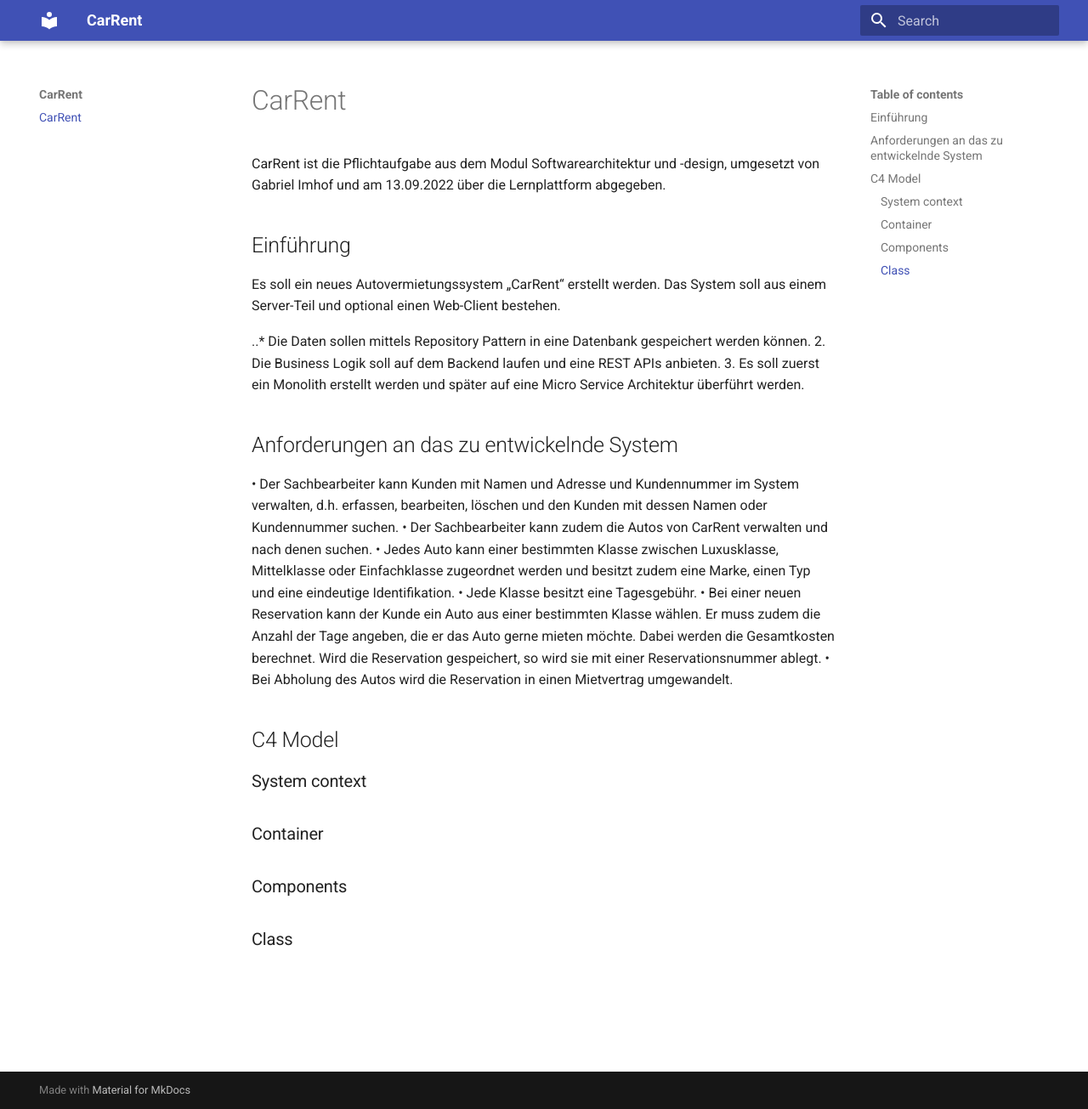
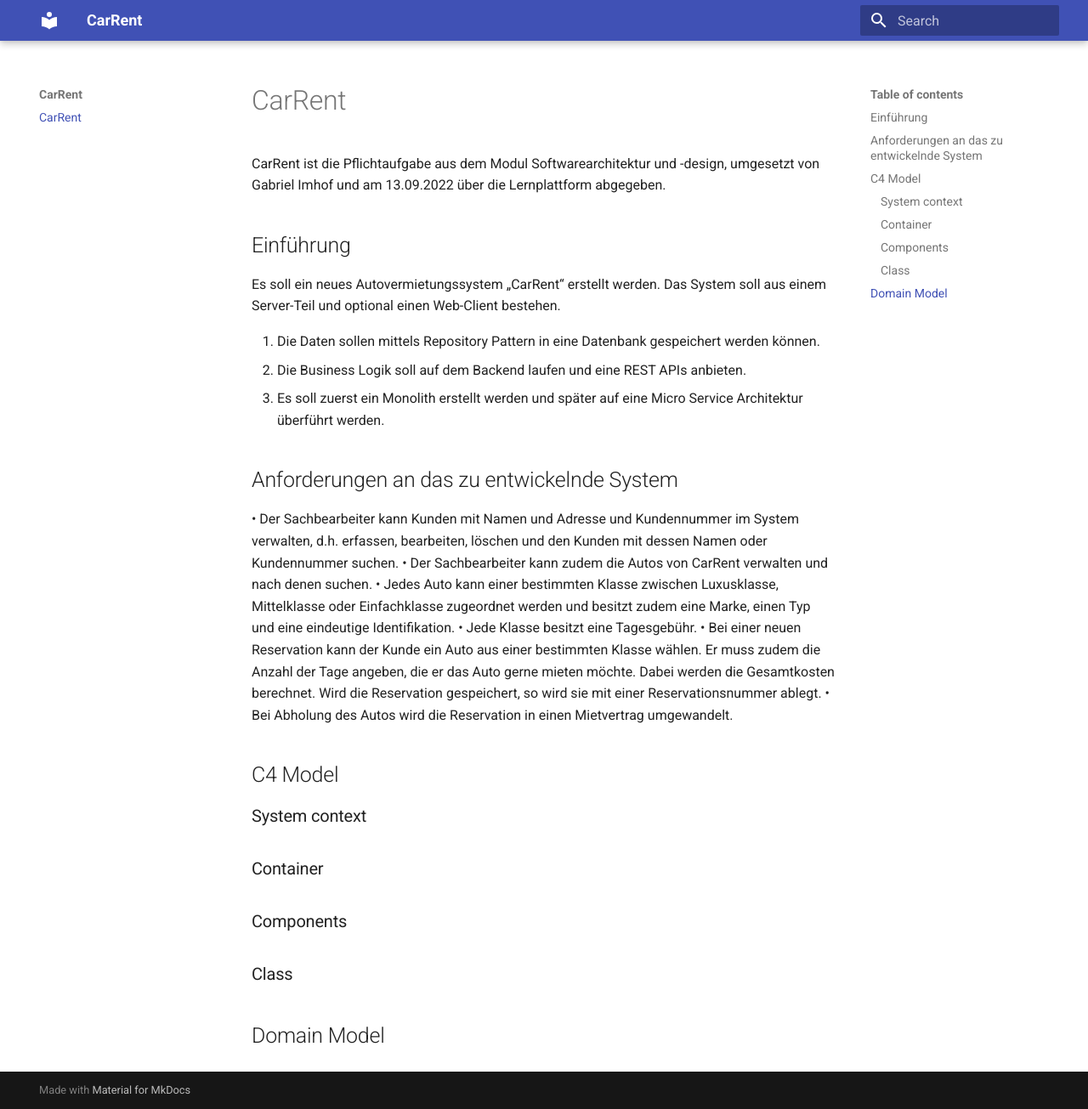
Before and after one commit to DrAssimov/CarRent, an MkDocs documentation site: the page built from docs/index.md, in a window 1280 px wide and 1305 px high. Shown: the whole window at 85% size. Built offline with MkDocs 1.6.1 and Material for MkDocs 9.7.7, drawn with Linux system fonts in a browser that asks for light colours; part of the change alters nothing that is shown.

Commit message:
Update index.md

```diff
--- a/docs/index.md
+++ b/docs/index.md
@@ -4,7 +4,7 @@ CarRent ist die Pflichtaufgabe aus dem Modul Softwarearchitektur und -design, um
 ## Einführung
 Es soll ein neues Autovermietungssystem „CarRent“ erstellt werden. Das System soll aus einem Server-Teil und optional einen Web-Client bestehen.
 
-..* Die Daten sollen mittels Repository Pattern in eine Datenbank gespeichert werden können.
+1. Die Daten sollen mittels Repository Pattern in eine Datenbank gespeichert werden können.
 2. Die Business Logik soll auf dem Backend laufen und eine REST APIs anbieten.
 3. Es soll zuerst ein Monolith erstellt werden und später auf eine Micro Service Architektur überführt werden.
 
@@ -24,3 +24,5 @@ Es soll ein neues Autovermietungssystem „CarRent“ erstellt werden. Das Syste
 ### Components
 
 ### Class
+
+## Domain Model
```
